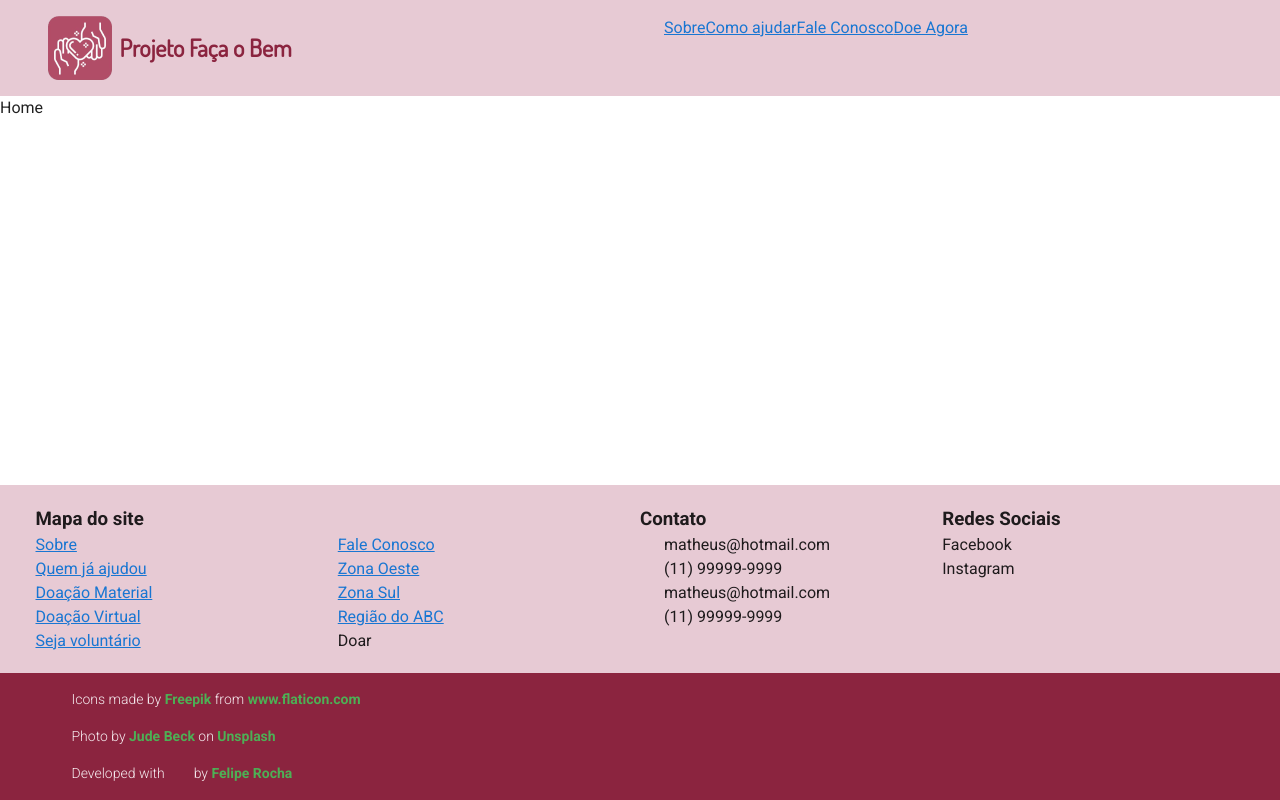
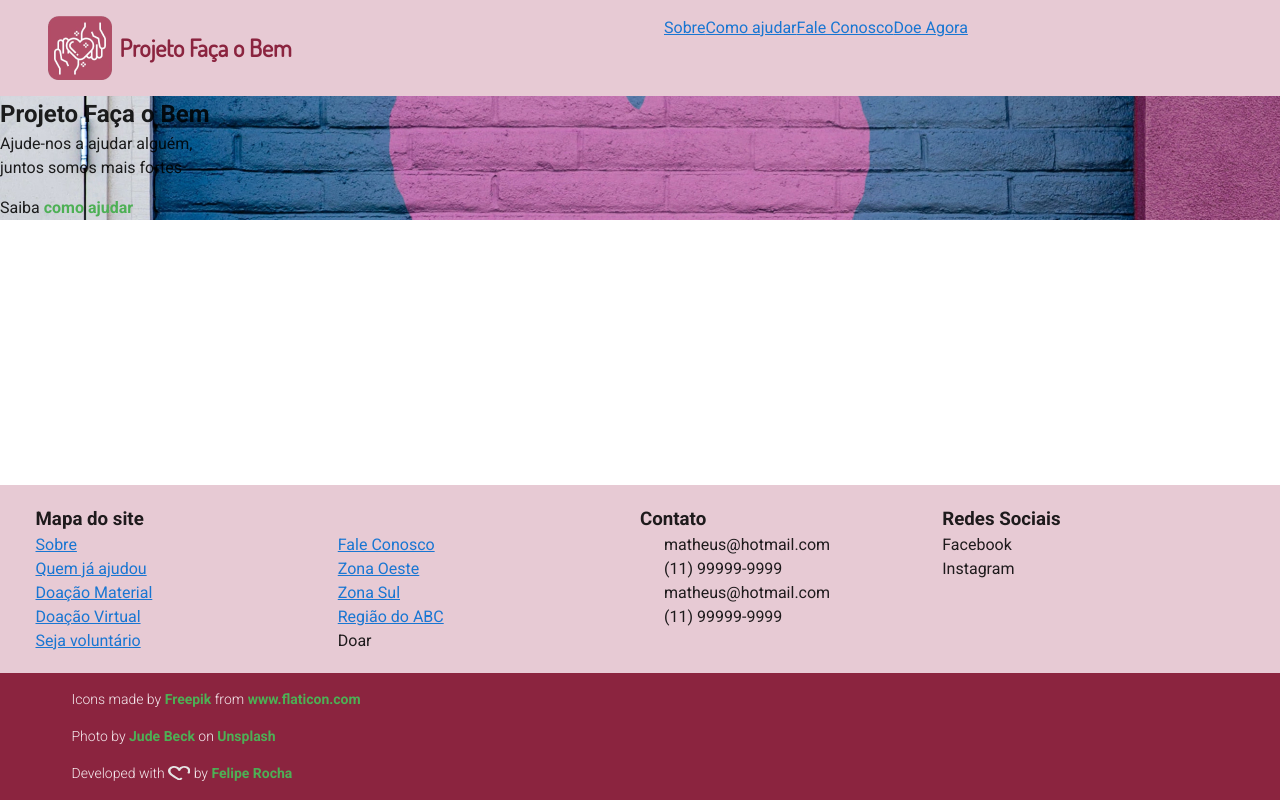
Before and after one commit to feliperocha93/faca-o-bem, a Vue app: page / in a window 1280 px wide. Built offline with nearby package versions, Linux system fonts and the light colour scheme; some icons are missing.

Commit message:
Adicionando items do banner da home

```diff
--- /dev/null
+++ b/src/components/icons/CaridadeCoracaoMini.vue
@@ -0,0 +1,12 @@
+<template>
+  <path
+    d="M16.25 0C13.767 0 12.192 1.03673 11.25 2.03809C10.308 1.03673 8.73301 0 6.25 0C2.61788 0 0 2.22275 0 4.92176C0 7.88817 3.122 9.83338 7.8475 12.7778C8.67101 13.291 9.52251 13.8216 10.427 14.4002C10.6626 14.5509 10.9563 14.6263 11.25 14.6263C11.5438 14.6263 11.8374 14.551 12.073 14.4003C12.5976 14.0646 13.143 13.7203 13.8411 13.2839C14.3659 12.9559 14.4278 12.3789 13.9791 11.9951C13.5306 11.6113 12.7418 11.5661 12.2168 11.8941C11.8611 12.1165 11.5446 12.3151 11.25 12.5012C10.6359 12.1134 10.0455 11.7455 9.46888 11.3862C5.123 8.67845 2.5 7.04396 2.5 4.92176C2.5 3.15819 4.11213 1.82829 6.25 1.82829C9.03476 1.82829 10.0059 4.25563 10.0445 4.35554C10.1934 4.75265 10.687 5.02781 11.25 5.02781C11.813 5.02781 12.3065 4.75256 12.4555 4.35554C12.465 4.33022 13.4359 1.82829 16.25 1.82829C18.3879 1.82829 20 3.15819 20 4.92176C20 5.39739 19.8721 5.84935 19.6088 6.3034C19.3394 6.76825 19.6361 7.30476 20.2718 7.50185C20.9075 7.69885 21.641 7.48183 21.9105 7.01699C22.3071 6.33284 22.5 5.64741 22.5 4.92167C22.5 2.22265 19.8816 0 16.25 0Z"
+    fill="#E5E5E5"
+  />
+</template>
+
+<script>
+export default {
+  name: "CaridadeCoracaoMini"
+};
+</script>
--- a/src/views/Home.vue
+++ b/src/views/Home.vue
@@ -1,5 +1,14 @@
 <template>
-  <p>Home</p>
+  <section class="banner">
+    <h2>Projeto Faça o Bem</h2>
+    <p>
+      Ajude-nos a ajudar alguém, <br />
+      juntos somos mais fortes
+    </p>
+    <span
+      >Saiba <router-link to="/" class="link">como ajudar</router-link></span
+    >
+  </section>
 </template>
 
 <script lang="ts">
@@ -10,4 +19,8 @@ export default Vue.extend({
 });
 </script>
 
-<style lang="scss" scoped></style>
+<style lang="scss" scoped>
+.banner {
+  background: url("../assets/banner-faca-o-bem.jpg");
+}
+</style>
```
Also changed, not shown: src/assets/banner-faca-o-bem.jpg (added).
